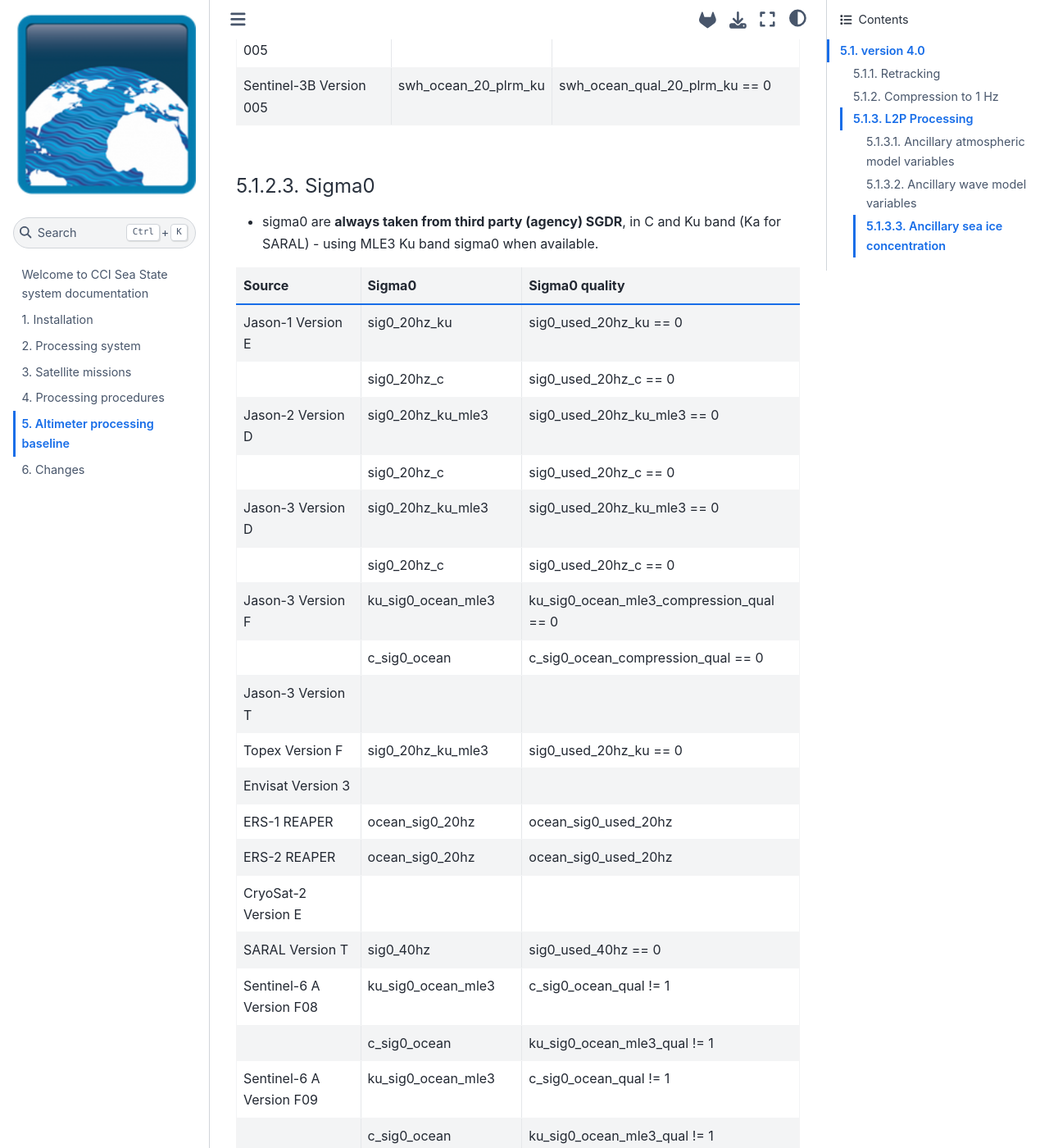
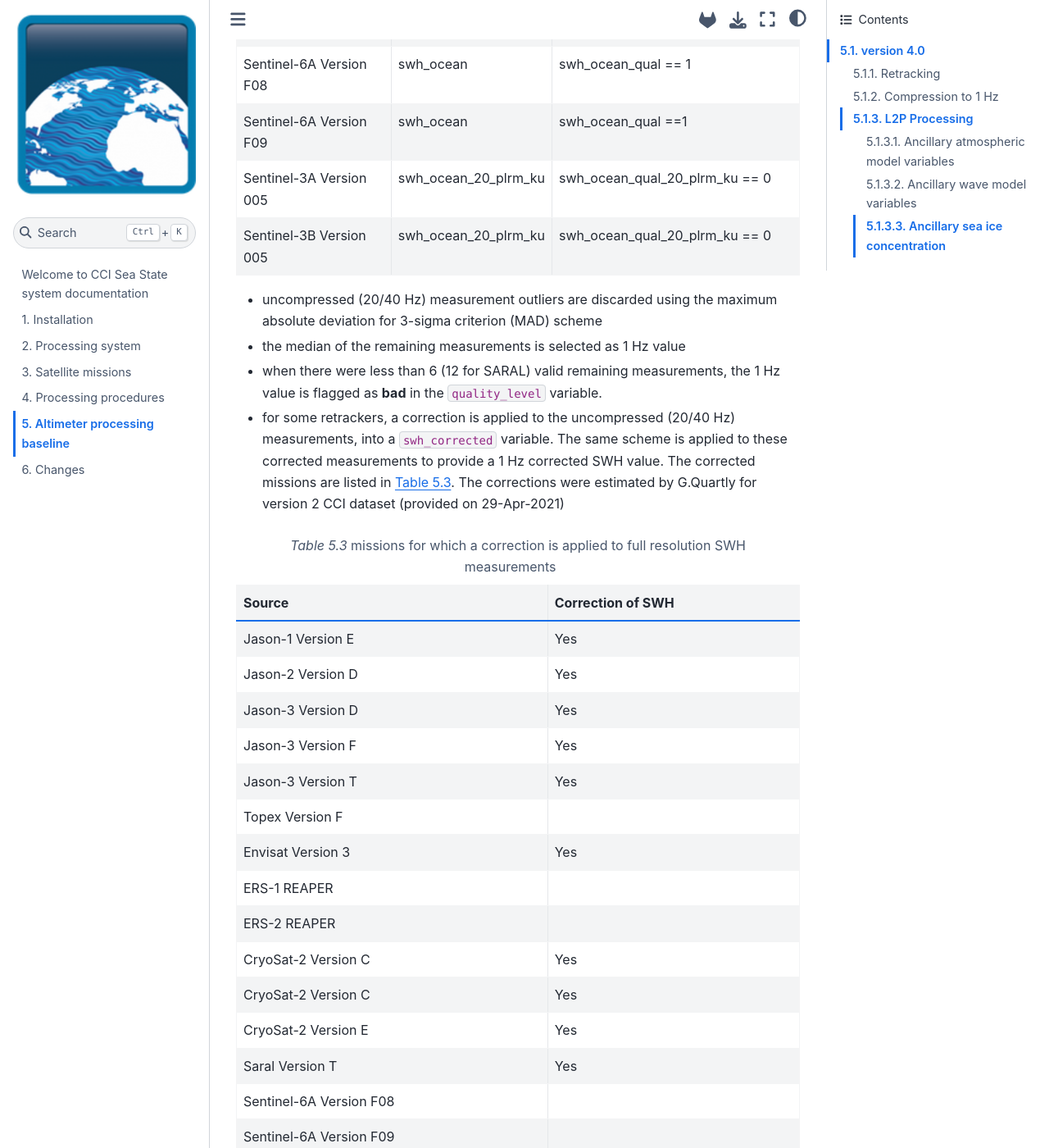
Before and after one commit to umr-lops/cci-seastate-pum, a Jupyter Book: the page built from baseline.md, in a window 1280 px wide and 1400 px high, scrolled down 2609 px. Shown: the whole window at 82% size. Built offline with Jupyter Book 1.0.4 settings and Sphinx 7.4.7 and the Sphinx Book theme 1.1.4, drawn with Linux system fonts in a browser that asks for light colours; some of the changed text lies outside the part shown.

Commit message:
updated baseline for altimeter compression

````diff
--- a/baseline.md
+++ b/baseline.md
@@ -20,24 +20,27 @@
 | ERS-2                    | 04/1995 to 07/2011 | REAPER (MLE3) |         |
 | Jason-1 Version E        | 01/2002 to 07/2013 | WHALES        |         |
 | Jason-2 Version D        | 06/2008 to 10/2019 | WHALES        |         |
-|                          |                    | WHALES        |         |
 | Jason-3 Version D        | 09/2016 to 06/2019 | WHALES        |         |
 | Jason-3 Version F        | 06/2019 to now     | WHALES        |         |
 | Jason-3 Version T        | 02/2016 to 09/2016 | WHALES        |         |
-| Topex Version F          | 08/1992 to 01/2006 | MLE3          |         |
+| Topex Version F          | 08/1992 to 01/2006 | MLE4          |         |
 | Envisat Version 3        | 03/2002 to 04/2012 | WHALES        |         |
-| CryoSat-2  Version E     | 04/2010 to now     | WHALES        |         |
+| CryoSat-2  Version C     |             | WHALES        |         |
+| CryoSat-2  Version D     |     | WHALES        |         |
+| CryoSat-2  Version E     |     | WHALES        |         |
 | SARAL Version T          | 02/2013 to now     | WHALES        |         |
-| Sentinel-6 A Version F08 | 03/2020 to 12/2023 |               |         |
-| Sentinel-6 A Version F09 | 12/2023 to now     |               |         |
-| Sentinel-3 A Version 005 | 02/2016 to now     |               |         |
-| Sentinel-3 B Version 005 | 04/2018 to now     |               |         |
+| Sentinel-6 A Version F08 | 03/2020 to 12/2023 | MLE4          |         |
+| Sentinel-6 A Version F09 | 12/2023 to now     | MLE4          |         |
+| Sentinel-3 A Version 005 | 02/2016 to now     | MLE4          |         |
+| Sentinel-3 B Version 005 | 04/2018 to now     | MLE4          |         |
 ```
 
 ### Compression to 1 Hz
 
 This section summarizes how the full resolution  (20/40 Hz) measurements are
-edited and compressed into 1 Hz measurements.
+edited and compressed into 1 Hz measurements. The same full resolution to 1 Hz
+measurement mapping is used as in agency (S)GDR products so that a CCI Sea
+State 1 Hz file is fully comparable to the corresponding GDR file.
 
 #### Land detection
 - full resolution (20/40 Hz) SWH and sigma0 values are flagged as land when
@@ -60,13 +63,15 @@
 | Jason-1 Version E       | swh.07                 | swh_WHALES_fitting_error_20hz > 0.3 |
 | Jason-2 Version D       | swh.07                 | swh_WHALES_fitting_error_20hz > 0.3 |
 | Jason-3 Version D       | swh_WHALES_20hz        | swh_WHALES_fitting_error_20hz > 0.3 |
-| Jason-3 Version F       | swh_WHALES_20hz        | swh_WHALES_qual_20hz                |
+| Jason-3 Version F       | swh_WHALES_20hz        | swh_WHALES_qual_20hz == 0           |
 | Jason-3 Version T       | swh_WHALES_20hz        | swh_WHALES_fitting_error_20hz > 0.3 |
-| Topex Version F         | swh_20hz_ku            | swh_used_20hz_ku                    |
-| Envisat Version 3       | swh_WHALES_20hz        | swh_WHALES_qual_20hz                |
+| Topex Version F         | swh_20hz_ku            | swh_used_20hz_ku == 0               |
+| Envisat Version 3       | swh_WHALES_20hz        | swh_WHALES_qual_20hz == 0           |
 | ERS-1 REAPER            | swh_20hz               | swh_used_20hz == 0                  |
 | ERS-2 REAPER            | swh_20hz               | swh_used_20hz == 0                  |
-| CryoSat-2 Vesrion E     |                        |                                     |
+| CryoSat-2 Version C     |                        |                                     |
+| CryoSat-2 Version C     |                        |                                     |
+| CryoSat-2 Version E     |                        |                                     |
 | Saral Version T         |                        |                                     |
 | Sentinel-6A Version F08 | swh_ocean              | swh_ocean_qual == 1                 |
 | Sentinel-6A Version F09 | swh_ocean              | swh_ocean_qual ==1                  |
@@ -74,11 +79,52 @@
 | Sentinel-3B Version 005 | swh_ocean_20_plrm_ku   | swh_ocean_qual_20_plrm_ku == 0      |
 ```
 
+- uncompressed (20/40 Hz) measurement outliers are discarded using the maximum
+  absolute deviation for 3-sigma criterion (MAD) scheme
+- the median of the remaining measurements is selected as 1 Hz value
+- when there were less than 6 (12 for SARAL) valid remaining measurements, the
+  1 Hz value is flagged as **bad** in the `quality_level` variable.
+- for some retrackers, a correction is applied to the uncompressed (20/40 Hz)
+  measurements, into a `swh_corrected` variable. The same scheme is applied to
+  these corrected measurements to provide a 1 Hz corrected SWH value. The
+  corrected missions are listed in {numref}`fullres_swh_correction`. The
+  corrections were estimated by G.Quartly for version 2 CCI dataset (provided
+  on 29-Apr-2021)
+
+```{table} missions for which a correction is applied to full resolution SWH measurements
+:name: fullres_swh_correction
+
+| Source                  | Correction of SWH      |
+|-------------------------|------------------------|
+| Jason-1 Version E       | Yes                 |
+| Jason-2 Version D       | Yes                 |
+| Jason-3 Version D       | Yes        |
+| Jason-3 Version F       | Yes        |
+| Jason-3 Version T       | Yes        |
+| Topex Version F         |             |
+| Envisat Version 3       | Yes        |
+| ERS-1 REAPER            |                |
+| ERS-2 REAPER            |                |
+| CryoSat-2 Version C     | Yes                       |
+| CryoSat-2 Version C     | Yes                       |
+| CryoSat-2 Version E     | Yes                       |
+| Saral Version T         | Yes                       |
+| Sentinel-6A Version F08 |               |
+| Sentinel-6A Version F09 |               |
+| Sentinel-3A Version 005 |  |
+| Sentinel-3B Version 005 |    |
+```
+
 
 #### Sigma0
 - sigma0 are **always taken from third party (agency) SGDR**, in C and Ku band
-  (Ka for SARAL) - using MLE3 Ku band sigma0 when available.
+  (Ka for SARAL) - using MLE3 Ku band sigma0 when available, as summarized in
+  {numref}`fullres_sigma0`
+- when available, the full resolution quality flag is also used to discard
+  invalid full resolution measurements, as summarized in {numref}`fullres_sigma0`
 
+```{table} selected variable for sigma0 in each full resolution dataset, for each sensing band, and the corresponding quality flag variable used to discard invalid measurements
+:name: fullres_sigma0
 | Source                   | Sigma0                | Sigma0 quality                           |
 |--------------------------|-----------------------|------------------------------------------|
 | Jason-1 Version E        | sig0_20hz_ku          | sig0_used_20hz_ku == 0                   |
@@ -104,9 +150,19 @@
 |                          | sig0_ocean_20_c       | sig0_ocean_qual_20_c == 0                |
 | Sentinel-3 B Version 005 | sig0_ocean_20_plrm_ku |                                          |
 |                          | sig0_ocean_20_c       |                                          |
+```
 
 > **S-band sigma0** were discarded for **Envisat** as it was found they were
 > systematically flagged as bad in the SGDR product.
+
+
+- sigma0 for uncompressed (20/40 Hz) measurements are discarded if not in the
+  range: [7, 30] (except for SARAL Ka sigma0: [-6.5, 23.])
+- uncompressed (20/40 Hz) measurement outliers are discarded using the maximum
+  absolute deviation for 3-sigma criterion (MAD) scheme
+- the median of the remaining measurements is selected as 1 Hz value
+- when there were less than 6 (12 for SARAL) valid remaining measurements, the
+  1 Hz value is flagged as **bad** in the `quality_level` variable.
 
 
 ### L2P Processing
@@ -175,6 +231,6 @@
 
 |                      | Variable | Temporal Coverage     | Description                                                                                                                                                 |
 |----------------------|----------|-----------------------|-------------------------------------------------------------------------------------------------------------------------------------------------------------|
-| OSISAF-AMSR-CDR-v3p0 | ice_conc | 2002-2020 (ext: 2024) | AMSR Sea Ice Concentration <br/>Climate Data Record from OSI SAF (doi: 10.15770/EUM_SAF_OSI_0015)                                                           |
+| OSISAF-AMSR-CDR-v3p0 | ice_conc | 2002-2020 (ext: 2024) | AMSR Sea Ice Concentration Climate Data Record from OSI SAF (doi: 10.15770/EUM_SAF_OSI_0015)                                                                |
 | SICCI-HR-SIC         | ice_conc | 1991-2020             | High(er) Resolution Sea Ice Concentration Climate Data Record Version 3 from CCI Sea Ice+ (SSM/I and SSMIS) (doi: 10.5285/eade27004395466aaa006135e1b2ad1a) |
 ```
````
Also changed, not shown: other parts of baseline.md (+5 -5 lines).
